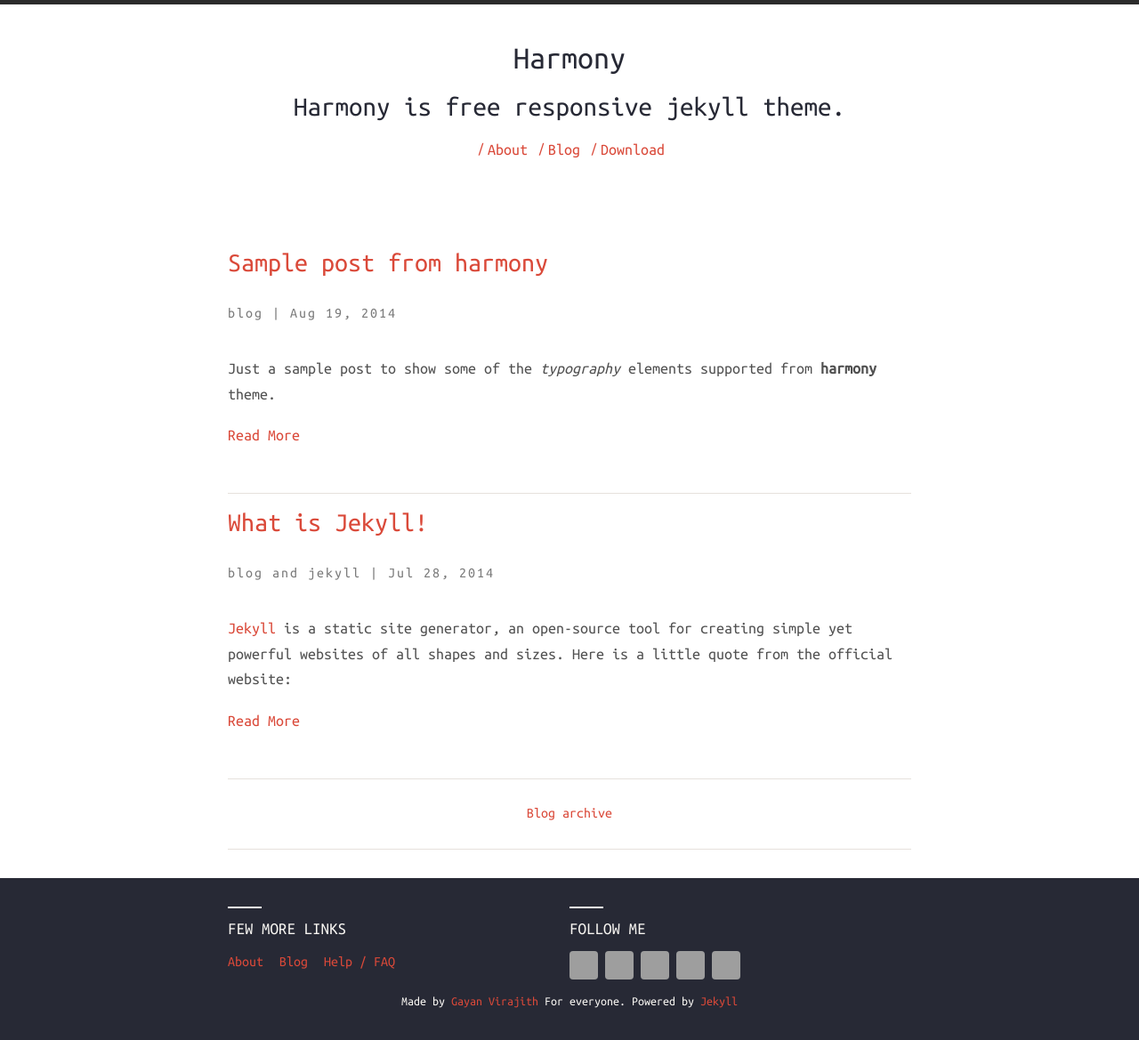
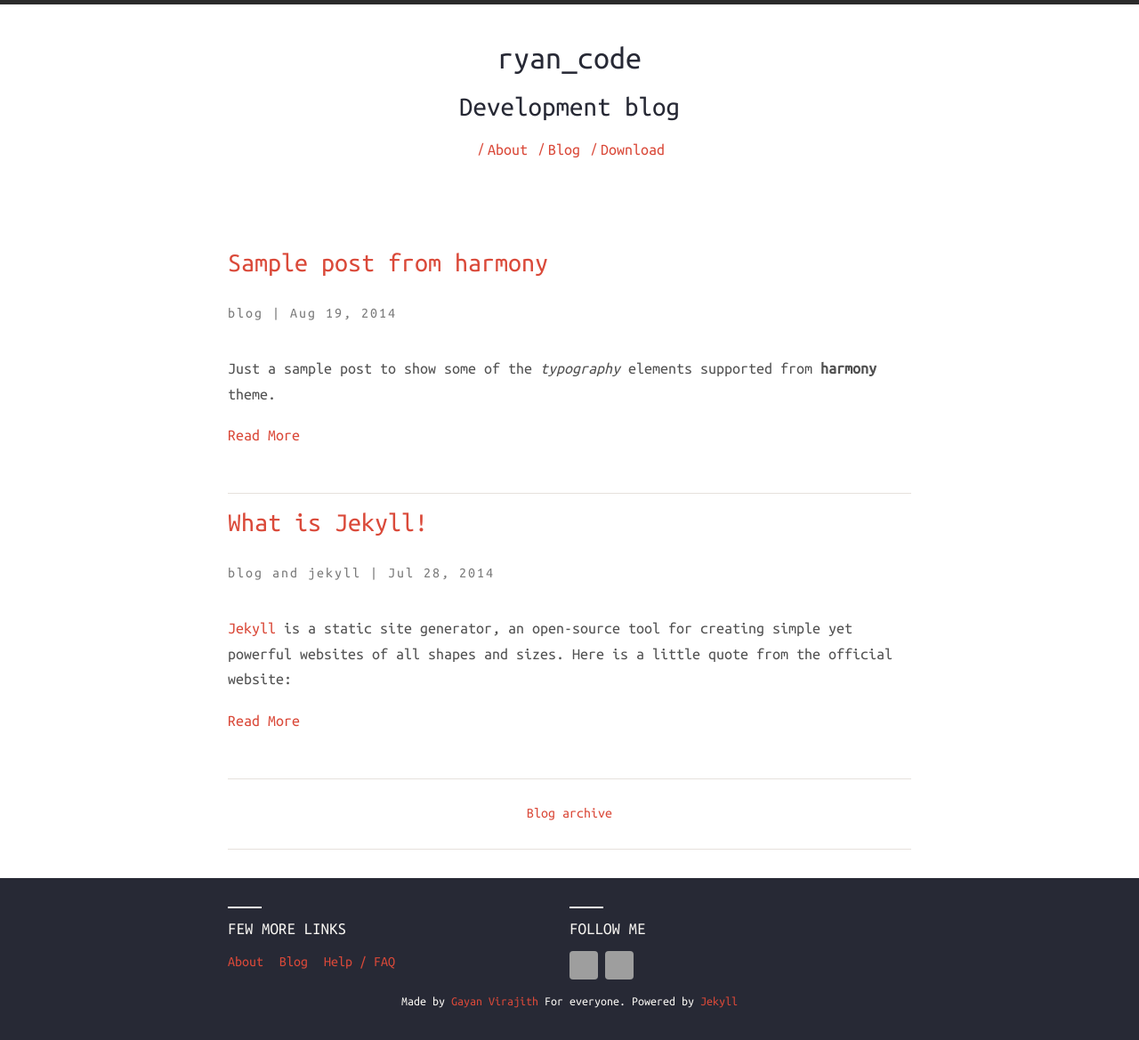
Before and after one commit to Ryan-McBride/oldblog, a Jekyll site: the page built from index.html, in a window 1280 px wide. Shown: the whole page at 89% size. Built offline with Jekyll 4.4.1, drawn with Linux system fonts in a browser that asks for light colours; nearby versions of some CDN libraries; grey boxes are pictures that could not be loaded.

Commit message:
changed settings

```diff
--- a/_config.yml
+++ b/_config.yml
@@ -4,39 +4,37 @@
 baseurl: /harmony
 
 # Site live URL
-url: http://gayan.me
+url: http://ryancode.ninja
 
 # Localhost
 # url: http://127.0.0.1:4000
 
 # Harmony theme configuration. Please change accordingly.
 harmony:
-  name: Harmony
+  name: ryan_code
   # Little description about your site
-  description: Harmony is free responsive jekyll theme.
+  description: Development blog
   # 'meta_description:' Write an awesome description for your new site here.
   # It will appear in your document head meta (for Google search results) and
   # in your feed.xml site description.
   meta_description: > #
-   Harmony is a free responsive jekyll theme by Gayan Virajith
-   and Maheshika Lakmali. Sourced on Github -
-   https://github.com/gayanvirajith/harmony
+
   basetheme: theme-base-01 # pre defined thmes are darken, blue-water, redish.
   author: # Author details
-    name: Gayan Virajith
-    email: gayanvirajith@gmail.com
-    url: http://gayanvirajith.github.io
+    name: Ryan McBride
+    email: mcbrideryan89@gmail.com
+    url: http://ryancode.ninja
 
   # Google Analytics key, leave blank to ignore
-  google_analytics_key: UA-xxxx-x
+  google_analytics_key:
 
   # Profile links, leave blank to ignore
   social:
-    github: gayanvirajith
-    twitter: gayanvirajith
-    facebook: gayanvirajith
-    gplus: +GayanVirajith
-    dribble: gayan
+    github: ryan-mcbride
+    twitter: I_Am_Not_Char
+    facebook:
+    gplus:
+    dribble:
     pinterest:
   # Toggle disclaimer in footer
   show_disclaimer: true
```
